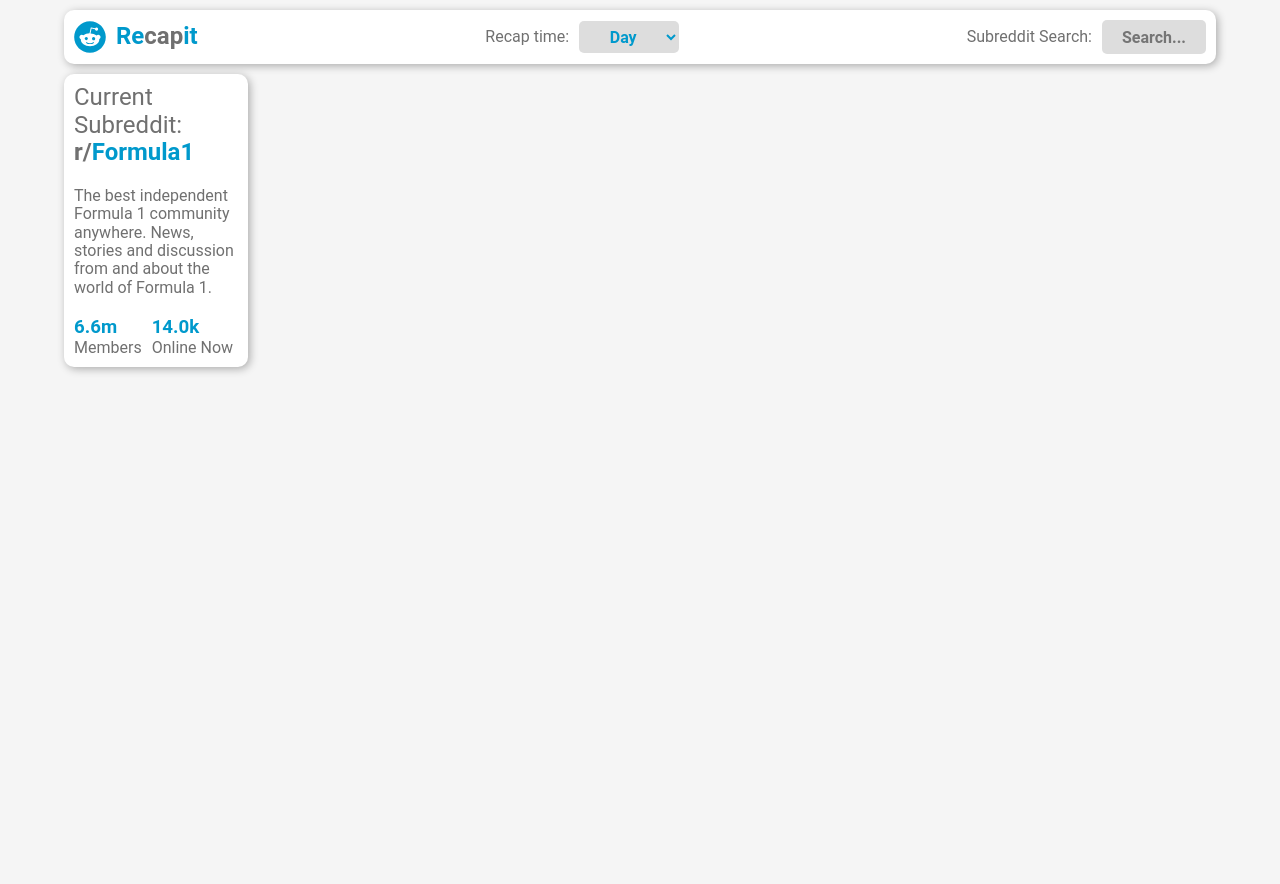
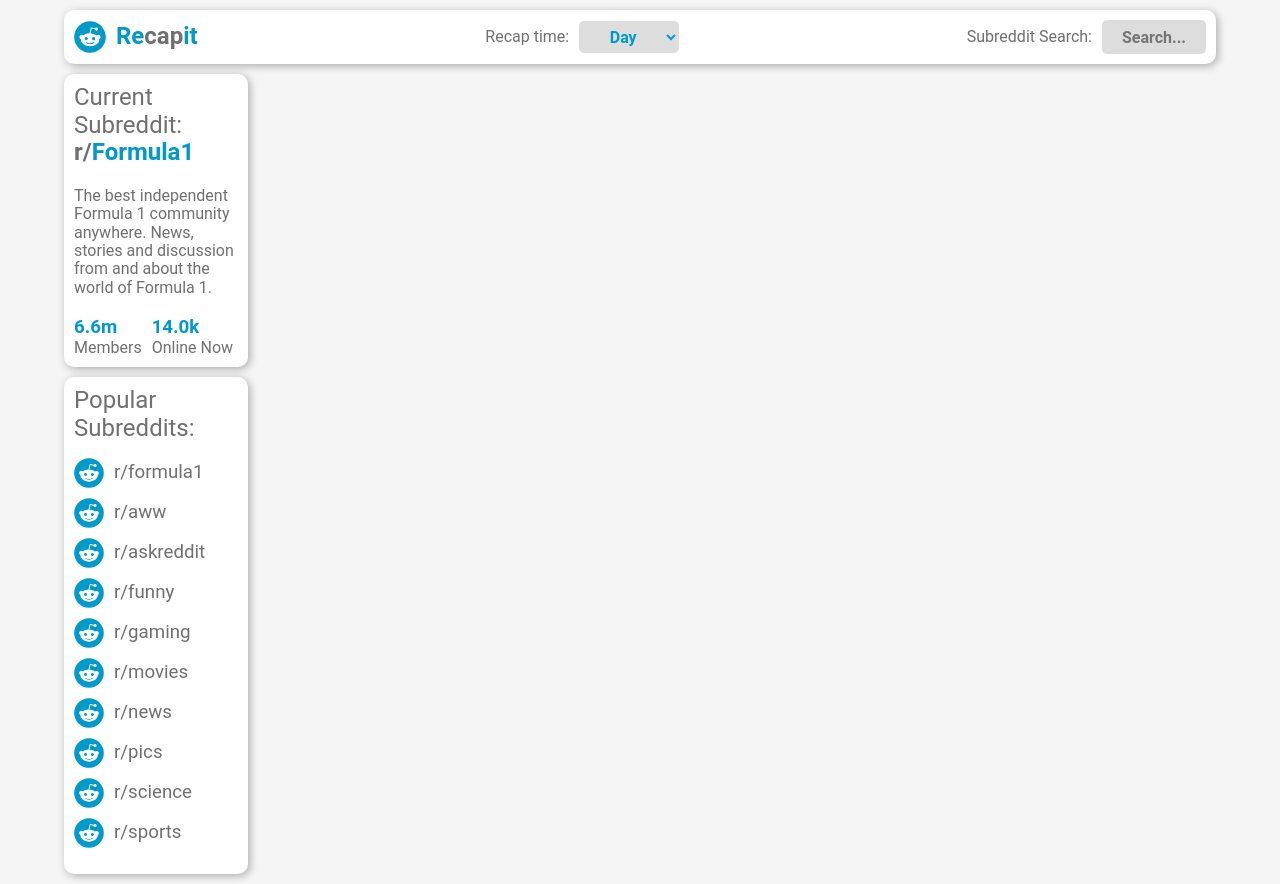
Before and after one commit to jongreen96/Recapit, a React (Create React App) app: page / in a window 1280 px wide. Before the commit the page ends 800 px from the top, so only its background shows below. Built offline with nearby package versions, Linux system fonts and the light colour scheme.

Commit message:
Added PopularSubreddit component

```diff
--- a/src/App.js
+++ b/src/App.js
@@ -2,6 +2,7 @@
 
 import Header from './components/header/Header';
 import Sidebar from './components/sidebar/Sidebar';
+import PopularSubreddits from './components/popularSubreddits/PopularSubreddits';
 import './App.css';
 
 function App() {
@@ -9,6 +10,7 @@
 		<div className='App grid-container'>
       <Header />
       <Sidebar />
+      <PopularSubreddits />
 		</div>
 	);
 }
--- /dev/null
+++ b/src/components/popularSubreddits/PopularSubreddits.css
@@ -0,0 +1,25 @@
+@media only screen and (max-width: 1250px) {
+    .popular-subreddits {
+        display: none;
+    }
+}
+
+.popular-subreddits {
+    grid-column: 1 / 3;
+}
+
+ul {
+    padding: 0;
+}
+
+li {
+    list-style: none;
+    display: flex;
+    align-items: center;
+    gap: 10px;
+    margin-top: 10px;
+}
+
+li>img {
+    width: 30px;
+}
--- /dev/null
+++ b/src/components/popularSubreddits/PopularSubreddits.js
@@ -0,0 +1,35 @@
+import './PopularSubreddits.css';
+import logo from '../../images/recapit-logo.svg';
+
+const subreddits = [
+    'r/formula1',
+    'r/aww',
+    'r/askreddit',
+    'r/funny',
+    'r/gaming',
+    'r/movies',
+    'r/news',
+    'r/pics',
+    'r/science',
+    'r/sports',
+]
+
+const PopularSubreddits = () => {
+    return (
+        <div className='popular-subreddits tile'>
+            <h2>Popular Subreddits:</h2>
+            <ul>
+                {subreddits.map((subreddit, index) => (
+                    <li key={index}>
+                        <img src={logo} alt='subreddit icon' />
+                        <h3>
+                            {subreddit}
+                        </h3>
+                    </li>
+                ))}
+            </ul>
+        </div>
+    )
+}
+
+export default PopularSubreddits;
--- a/src/components/sidebar/Sidebar.css
+++ b/src/components/sidebar/Sidebar.css
@@ -1,6 +1,5 @@
 .sidebar {
     grid-column: 1/3;
-    grid-row: 2/3;
     display: flex;
     flex-direction: column;
     gap: 20px;
```
